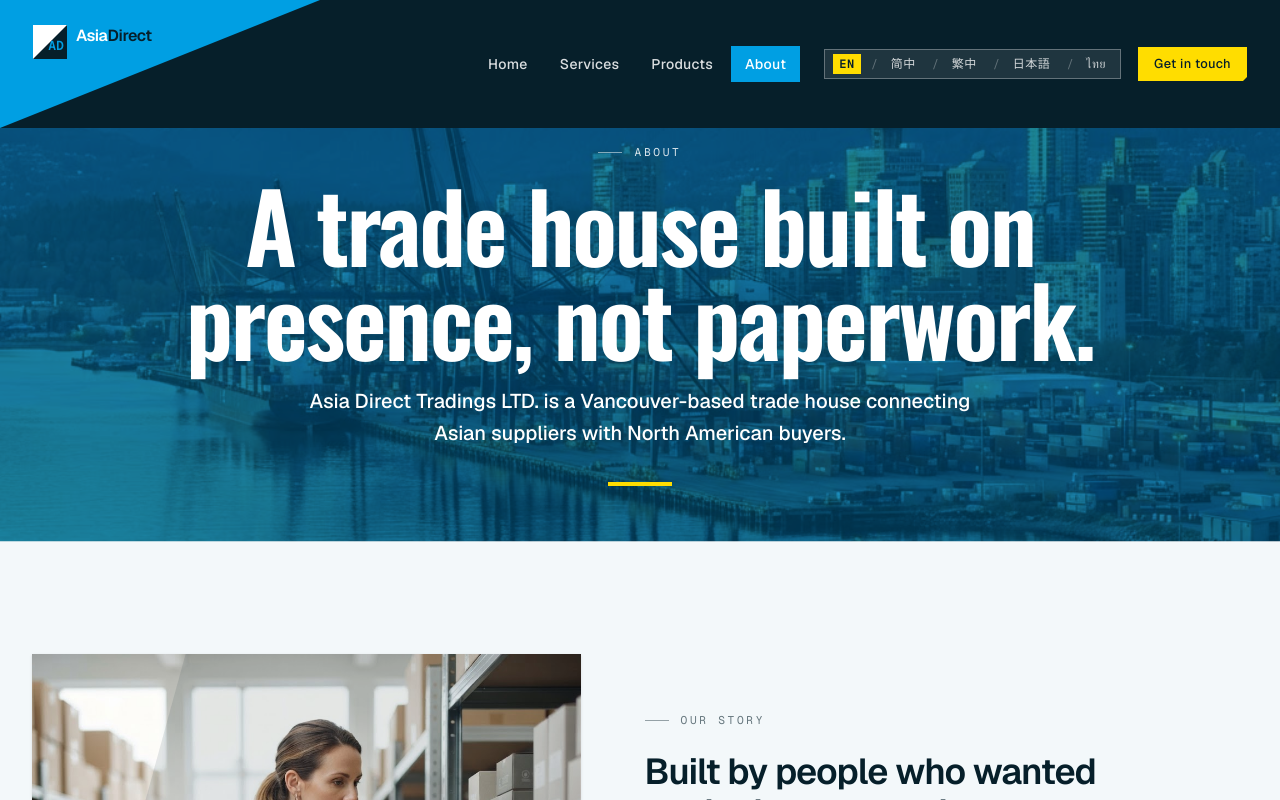
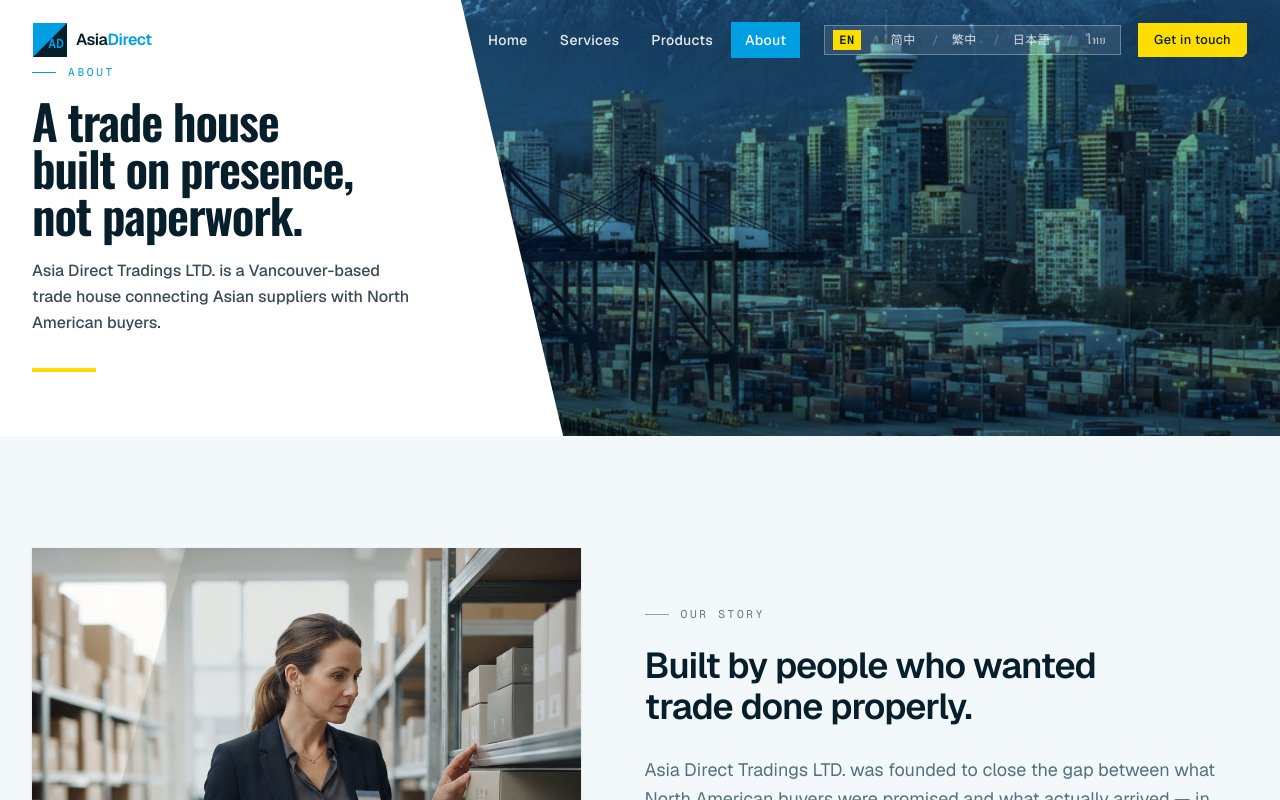
Before and after one commit to AlexLTK1/ADtrading-website, a Next.js app in the folder adtradings-studio/: page /about in a window 1280 px wide. Shown: the top 800 px of the page. Built offline with nearby package versions, Linux system fonts and the light colour scheme.

Commit message:
feat: update hero section styles and layout for mobile and desktop views
Co-authored-by: Alex Leung <96800981+AlexLTK1@users.noreply.github.com>

```diff
--- a/adtradings-studio/components/home/home-hero.tsx
+++ b/adtradings-studio/components/home/home-hero.tsx
@@ -11,8 +11,9 @@ export function HomeHero() {
   const { t } = useLocale()
 
   return (
-    <section className="relative flex min-h-[95vh] flex-col overflow-hidden bg-primary">
-      <div className="absolute inset-0">
+    <section className="relative flex min-h-[95vh] flex-col overflow-hidden bg-background md:min-h-[42rem]">
+      {/* Mobile: full-bleed photo with a dark wash so the header can float on top. */}
+      <div className="absolute inset-0 md:hidden">
         <Image
           src="/images/hero-port.png"
           alt="Aerial view of a busy Asia-Pacific shipping port at golden hour"
@@ -21,30 +22,48 @@ export function HomeHero() {
           sizes="100vw"
           className="object-cover"
         />
+        <div className="absolute inset-0 bg-accent/70 mix-blend-multiply" />
+        <div className="absolute inset-0 bg-gradient-to-t from-primary/85 via-primary/30 to-primary/40" />
       </div>
 
-      {/* Blue photographic wash and angular diagonal panels */}
-      <div className="absolute inset-0 bg-accent/70 mix-blend-multiply" />
-      <div className="absolute inset-0 bg-gradient-to-t from-primary/80 via-accent/20 to-transparent" />
+      {/* Desktop / tablet: TOKI-style diagonal split — the photo occupies a clipped
+          panel on the right while the section's own light background shows through
+          as the wedge on the left, where the headline and copy live. The header
+          floats transparently on top of this same composition (logo over the wedge,
+          nav over the photo) and only becomes a solid bar once scrolled past it. */}
+      <div
+        className="absolute inset-0 hidden md:block"
+        style={{ clipPath: 'polygon(30% 0, 100% 0, 100% 100%, 55% 100%)' }}
+      >
+        <Image
+          src="/images/hero-port.png"
+          alt="Aerial view of a busy Asia-Pacific shipping port at golden hour"
+          fill
+          priority
+          sizes="100vw"
+          className="object-cover"
+        />
+        <div className="absolute inset-0 bg-accent/60 mix-blend-multiply" />
+        <div className="absolute inset-0 bg-gradient-to-t from-primary/30 via-transparent to-transparent" />
+      </div>
 
-      {/* The hero remains a separate rectangular banner. Its geometry belongs only
-          to the fixed header above, so no diagonal panel cuts into this photo. */}
-      <div className="absolute top-0 right-[8%] hidden h-1/3 w-px bg-accent/60 md:block" />
-
-      <div className="relative mx-auto flex w-full max-w-7xl flex-1 flex-col justify-end px-5 pb-14 pt-28 md:px-8 md:pb-20 md:pt-32 lg:pt-36">
-        <div className="max-w-3xl drop-shadow-[0_2px_8px_rgba(0,0,0,0.3)]">
-          <Kicker tone="inverse" className="w-fit">
+      <div className="relative mx-auto flex w-full max-w-7xl flex-1 flex-col justify-center px-5 pt-24 pb-14 md:px-8 md:pb-20 md:pt-28">
+        <div className="max-w-xl md:drop-shadow-none">
+          <Kicker tone="inverse" className="w-fit md:hidden">
             {t.home.hero.kicker}
           </Kicker>
-          <h1 className="mt-5 max-w-3xl text-balance text-5xl leading-[0.98] font-semibold tracking-tight text-primary-foreground sm:text-6xl md:text-8xl lg:text-[6.5rem]">
+          <Kicker tone="accent" className="hidden w-fit md:flex">
+            {t.home.hero.kicker}
+          </Kicker>
+          <h1 className="mt-5 max-w-xl text-balance text-5xl leading-[0.98] font-semibold tracking-tight text-primary-foreground sm:text-6xl md:text-foreground md:text-7xl lg:text-[5rem]">
             {t.home.hero.title} <span className="text-highlight">{t.home.hero.titleAccent}</span>
           </h1>
-          <p className="mt-6 max-w-2xl text-pretty text-base leading-relaxed text-primary-foreground md:text-xl">
+          <p className="mt-6 max-w-lg text-pretty text-base leading-relaxed text-primary-foreground md:text-foreground/80 md:text-lg">
             {t.home.hero.subtitle}
           </p>
 
           <div className="mt-8 flex flex-wrap items-center gap-4">
-            <Button render={<Link href="/contact" />} size="xl" variant="inverse">
+            <Button render={<Link href="/contact" />} size="xl" variant="inverse" className="md:bg-primary md:text-primary-foreground md:hover:bg-accent md:hover:text-accent-foreground">
               {t.home.hero.ctaPrimary}
               <ArrowUpRight data-icon="inline-end" />
             </Button>
@@ -52,7 +71,7 @@ export function HomeHero() {
               render={<Link href="/services" />}
               size="xl"
               variant="outline"
-              className="border-primary-foreground/40 bg-transparent text-primary-foreground hover:border-accent hover:bg-accent hover:text-accent-foreground"
+              className="border-primary-foreground/40 bg-transparent text-primary-foreground hover:border-accent hover:bg-accent hover:text-accent-foreground md:border-primary/30 md:text-foreground md:hover:border-accent md:hover:bg-accent md:hover:text-accent-foreground"
             >
               {t.home.hero.ctaSecondary}
             </Button>
--- a/adtradings-studio/components/page-hero.tsx
+++ b/adtradings-studio/components/page-hero.tsx
@@ -11,31 +11,47 @@ type PageHeroProps = {
 
 export function PageHero({ label, title, intro, image, imageAlt }: PageHeroProps) {
   return (
-    <section className="relative flex min-h-[25rem] items-center overflow-hidden bg-accent md:min-h-[27rem]">
-      <Image
-        src={image || '/placeholder.svg'}
-        alt={imageAlt}
-        fill
-        priority
-        sizes="100vw"
-        className="object-cover"
-      />
-      <div className="absolute inset-0 bg-accent/80 mix-blend-multiply" />
-      <div className="absolute inset-0 bg-[#006B9E]/45" />
-      <div className="absolute inset-x-0 bottom-0 z-20 h-px bg-white/70" />
+    <section className="relative flex min-h-[25rem] items-center overflow-hidden bg-background md:min-h-[27rem]">
+      {/* Mobile: full-bleed photo with a dark wash so the header can float on top. */}
+      <div className="absolute inset-0 md:hidden">
+        <Image src={image || '/placeholder.svg'} alt={imageAlt} fill priority sizes="100vw" className="object-cover" />
+        <div className="absolute inset-0 bg-accent/70 mix-blend-multiply" />
+        <div className="absolute inset-0 bg-gradient-to-t from-primary/85 via-primary/30 to-primary/40" />
+      </div>
 
-      <div className="relative z-20 mx-auto flex w-full max-w-7xl flex-col items-center px-5 pt-28 pb-12 text-center md:px-8 md:pt-32 md:pb-14 lg:pt-36">
-        <Kicker tone="inverse" className="mb-4 text-white/85">
+      {/* Desktop / tablet: same TOKI-style diagonal split as the home hero — the
+          photo sits in a clipped panel on the right, the section's own light
+          background forms the wedge on the left where the title and copy live,
+          and the transparent header floats on top of this composition. */}
+      <div
+        className="absolute inset-0 hidden md:block"
+        style={{ clipPath: 'polygon(36% 0, 100% 0, 100% 100%, 44% 100%)' }}
+      >
+        <Image src={image || '/placeholder.svg'} alt={imageAlt} fill priority sizes="100vw" className="object-cover" />
+        <div className="absolute inset-0 bg-accent/60 mix-blend-multiply" />
+        <div className="absolute inset-0 bg-gradient-to-t from-primary/30 via-transparent to-transparent" />
+      </div>
+
+      {/* Content column stays vertically centered and capped to a width that fits
+          inside the wedge at every point (top and bottom), so long CJK/Thai titles
+          never wrap past the diagonal boundary into the photo. */}
+      <div className="relative z-20 mx-auto flex w-full max-w-7xl flex-1 flex-col justify-center px-5 py-16 md:px-8">
+        <div className="max-w-xs sm:max-w-sm md:max-w-[19rem] lg:max-w-sm">
+          <Kicker tone="inverse" className="mb-4 md:hidden">
             {label}
           </Kicker>
-        <h1 className="font-display text-balance text-5xl leading-[0.98] font-semibold tracking-tight text-white md:text-7xl lg:text-8xl">
+          <Kicker tone="accent" className="mb-4 hidden md:flex">
+            {label}
+          </Kicker>
+          <h1 className="font-display text-balance text-5xl leading-[0.98] font-semibold tracking-tight text-primary-foreground md:text-foreground md:text-4xl lg:text-5xl">
             {title}
           </h1>
-        <p className="mt-5 max-w-2xl text-pretty text-lg font-medium leading-relaxed text-white md:text-xl">
+          <p className="mt-5 text-pretty text-lg font-medium leading-relaxed text-primary-foreground md:text-foreground/80 md:text-base">
             {intro}
           </p>
           <div className="mt-8 h-1 w-16 bg-highlight" />
         </div>
+      </div>
     </section>
   )
 }
--- a/adtradings-studio/components/site-header.tsx
+++ b/adtradings-studio/components/site-header.tsx
@@ -33,69 +33,39 @@ export function SiteHeader() {
     setOpen(false)
   }, [pathname])
 
-  // Reproduces the TOKI header composition: a large 45° diagonal color block is a
-  // structural part of the HEADER only (never the hero/banner below it), with the
-  // logo anchored inside that diagonal. Scrolling collapses the whole thing into a
-  // compact standard sticky bar and the diagonal disappears.
-  const tall = !scrolled
-
+  // Reproduces the live TOKI header behavior: at the top of the page the header is
+  // completely transparent and floats over the hero's own diagonal artwork below it.
+  // After scrolling, it becomes a solid rectangular navy bar (no diagonal, no wedge)
+  // fixed to the top of the viewport. The diagonal geometry lives in the hero
+  // sections themselves (HomeHero / PageHero), never in the header.
   return (
     <header
       className={cn(
-        'fixed inset-x-0 top-0 z-50 isolate bg-primary transition-[height] duration-300 ease-out',
-        tall ? 'h-24 md:h-28 lg:h-32' : 'h-16',
+        'fixed inset-x-0 top-0 z-50 flex h-16 items-center transition-colors duration-300 ease-out md:h-20',
+        scrolled ? 'bg-primary shadow-[0_2px_16px_rgba(6,31,42,0.25)]' : 'bg-transparent',
       )}
     >
-      {/* Diagonal geometric block — structural part of the header, sized relative to
-          viewport width (clamp) so it never relies on fixed pixel breakpoints. */}
-      <div
-        aria-hidden="true"
-        className={cn(
-          'absolute inset-y-0 left-0 w-[clamp(9.5rem,25vw,21rem)] bg-accent transition-[opacity,transform] duration-300 ease-out [clip-path:polygon(0_0,100%_0,0_100%)]',
-          tall ? 'opacity-100' : 'pointer-events-none -translate-x-6 opacity-0',
-        )}
-      />
-
-      {/* Logo — lives inside the diagonal at the top state, and reflows to the
-          standard inline position once the header collapses. */}
-      <Link
-        href="/"
-        className={cn(
-          'absolute inset-y-0 left-0 z-20 flex items-center gap-2 px-4 transition-[padding] duration-300 md:px-6 lg:px-8',
-          tall ? 'items-start pt-4 md:pt-5 lg:pt-6' : 'items-center',
-        )}
-      >
+      <div className="mx-auto flex w-full max-w-7xl items-center justify-between gap-4 px-5 md:px-8">
+        {/* Logo — dark mark on the light wedge while the header is transparent over
+            the hero; flips to a light mark once the header becomes a solid bar. */}
+        <Link href="/" className="flex shrink-0 items-center gap-2">
           <svg viewBox="0 0 36 36" className="size-8 shrink-0 md:size-9" aria-hidden="true" focusable="false">
-          <rect x="1" y="1" width="34" height="34" className="fill-primary" />
-          <path d="M1 1 L35 1 L1 35 Z" className={tall ? 'fill-primary-foreground' : 'fill-accent'} />
+            <rect x="1" y="1" width="34" height="34" className={scrolled ? 'fill-primary-foreground' : 'fill-primary'} />
+            <path d="M1 1 L35 1 L1 35 Z" className={scrolled ? 'fill-primary' : 'fill-accent'} />
             <text
               x="24"
               y="26"
               textAnchor="middle"
-            className={cn(
-              'font-mono text-[13px] font-semibold',
-              tall ? 'fill-accent' : 'fill-primary-foreground',
-            )}
+              className={cn('font-mono text-[13px] font-semibold', scrolled ? 'fill-primary-foreground' : 'fill-accent')}
             >
               AD
             </text>
           </svg>
-        <span
-          className={cn(
-            'hidden text-base font-semibold tracking-tight sm:inline',
-            tall ? 'text-primary-foreground' : 'text-primary-foreground',
-          )}
-        >
-          Asia<span className={tall ? 'text-primary' : 'text-accent'}>Direct</span>
+          <span className={cn('hidden text-base font-semibold tracking-tight sm:inline', scrolled ? 'text-primary-foreground' : 'text-primary')}>
+            Asia<span className={scrolled ? 'text-highlight' : 'text-accent'}>Direct</span>
           </span>
         </Link>
 
-      <div
-        className={cn(
-          'relative mx-auto flex h-full max-w-7xl items-center justify-end gap-4 pr-5 transition-[padding] duration-300 lg:pr-8',
-          tall ? 'pl-[clamp(9.5rem,25vw,21rem)]' : 'pl-5 lg:pl-8',
-        )}
-      >
         <nav className="hidden min-w-0 flex-1 items-center justify-end gap-1 xl:flex">
           {links.map((link) => (
             <Link
@@ -105,7 +75,7 @@ export function SiteHeader() {
                 'px-3.5 py-2 text-sm font-medium tracking-wide transition-colors',
                 pathname === link.href
                   ? 'bg-accent text-accent-foreground'
-                  : 'text-primary-foreground/85 hover:bg-primary-foreground/10 hover:text-primary-foreground',
+                  : 'text-primary-foreground/90 hover:bg-primary-foreground/10 hover:text-primary-foreground',
               )}
             >
               {link.label}
@@ -144,7 +114,12 @@ export function SiteHeader() {
           <button
             type="button"
             onClick={() => setOpen((v) => !v)}
-            className="inline-flex size-10 shrink-0 items-center justify-center border-2 border-primary-foreground bg-primary text-primary-foreground transition-colors hover:bg-highlight hover:text-primary xl:hidden"
+            className={cn(
+              'inline-flex size-10 shrink-0 items-center justify-center border-2 transition-colors xl:hidden',
+              scrolled
+                ? 'border-primary-foreground bg-primary text-primary-foreground hover:bg-highlight hover:text-primary'
+                : 'border-primary-foreground/90 bg-primary/20 text-primary-foreground backdrop-blur-sm hover:bg-highlight hover:text-primary',
+            )}
             aria-label={open ? 'Close menu' : 'Open menu'}
             aria-expanded={open}
           >
```
Lines whose indentation alone changed are shown as unchanged.
